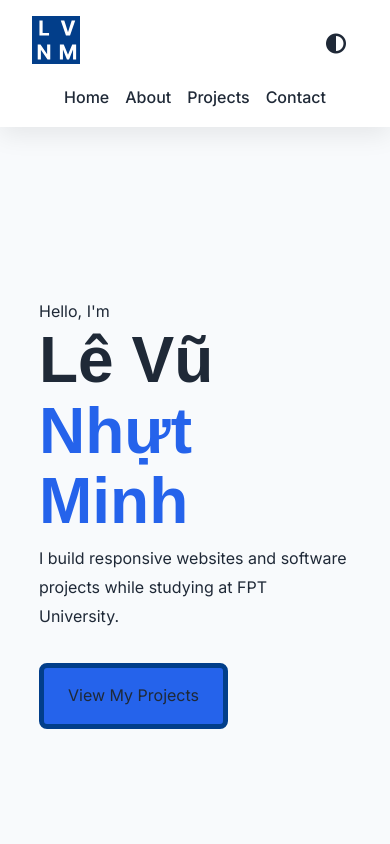
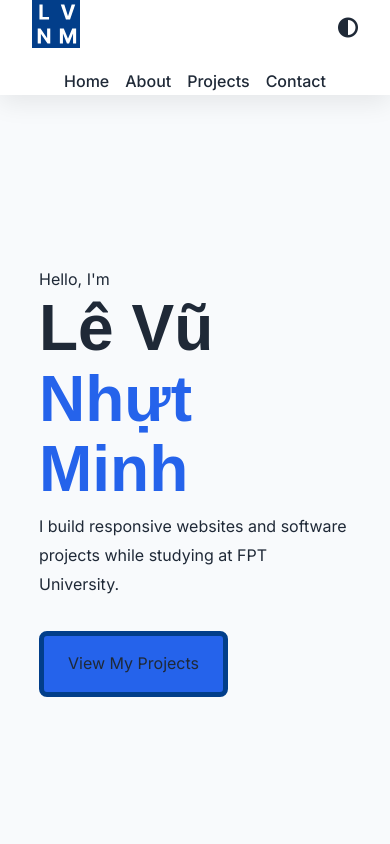
Before and after one commit to AGuyNamedMinh/WD4E-Capstone, a plain HTML site: page index.html in a window 390 px wide. Shown: the top 844 px of the page. Drawn offline with Linux system fonts and the light colour scheme; a web font is replaced by a local one.

Commit message:
Refactored navbar layout for improved structure and responsiveness (again, this process was a fucking pain in the ass).

```diff
--- a/css/styles.css
+++ b/css/styles.css
@@ -58,17 +58,27 @@ html{
 }
 
 #theme-toggle {
+
     background: transparent;
+
     border: none;
+
     color: var(--text);
+
     font-size: 1.25rem;
+
     cursor: pointer;
 
     display: flex;
+
     align-items: center;
-    justify-content: center;
+
+    flex: 0 0 auto;
+
+    justify-content: end;
 
     width: 44px;
+
     height: 44px;
 
     border-radius: 50%;
@@ -184,27 +194,28 @@ header {
     z-index: 1000;
 }
 
-.navbar{
+.navbar {
 
     display: flex;
 
+    align-items: center;
+
     justify-content: space-between;
 
-    align-items: center;
-
-    padding: 1rem 2rem;
-
-    min-height: 70px;
-
+    padding: 0 2rem;
 }
 
 .nav-links{
 
-    list-style: none;
-
     display: flex;
 
     gap: 2rem;
+
+    list-style: none;
+
+    flex: 1;
+
+    justify-content: center;
 
 }
 
@@ -302,7 +313,7 @@ button:focus-visible {
 
 .logo{
 
-    text-decoration: none;
+    flex: 0 0 auto;
 
 }
 
@@ -381,48 +392,37 @@ footer {
 @media (max-width: 768px) {
 
     .navbar {
-
         display: flex;
 
-    flex-direction: column;
+        flex-wrap: wrap;
+
+        align-items: center;
+    }
+
+    .logo {
+
+        order: 1;
 
     }
 
-.navbar-top {
-        display: flex;
+    #theme-toggle {
 
-        align-items: center;
+        order: 2;
 
-        justify-content: space-between;
-
-        width: 100%;
-    }
-
-.logo {
-    margin-right: auto;
-}
-
-#theme-toggle {
         margin-left: auto;
-
-    display: flex;
-
-    align-items: center;
-
-    justify-content: center;
 
     }
 
     .nav-links {
-    width: 100%;
 
-    display: flex;
+        order: 3;
+
+        flex: 0 0 100%;
 
         justify-content: center;
 
+        margin-top: .75rem;
+
         gap: 1rem;
-
-    margin-top: 0.75rem;
     }
-
 }
--- a/index.html
+++ b/index.html
@@ -11,22 +11,24 @@
     <title>Lê Vũ Nhựt Minh's Portfolio</title>
 </head>
 <body>
-    <header>
+    <header> <!--I sank a shitload of time to make a sensible layout for this. -->
         <nav class="navbar">
-            <div class="navbar-top">
             <a href="#home" class="logo">
-                    <img src="images/WD4E - Capstone Logo.svg" alt="Lê Vũ Nhựt Minh Logo">
+                <img src="images/WD4E - Capstone Logo.svg"
+                alt="Lê Vũ Nhựt Minh Logo">
             </a>
-                <button id="theme-toggle" aria-label="Toggle Theme" title="Toggle Theme">
-                    <i id="theme-icon" class="fa-solid fa-circle-half-stroke"></i>
-                </button>
-            </div>
         <ul class="nav-links">
             <li><a href="#home">Home</a></li>
             <li><a href="#about">About</a></li>
             <li><a href="#projects">Projects</a></li>
             <li><a href="#contact">Contact</a></li>
         </ul>
+            <button id="theme-toggle"
+                aria-label="Toggle Theme"
+                title="Toggle Theme">
+                <i id="theme-icon"
+                class="fa-solid fa-circle-half-stroke"></i>
+            </button>
         </nav>
     </header>
     <main>
```
Lines whose indentation alone changed are shown as unchanged.
